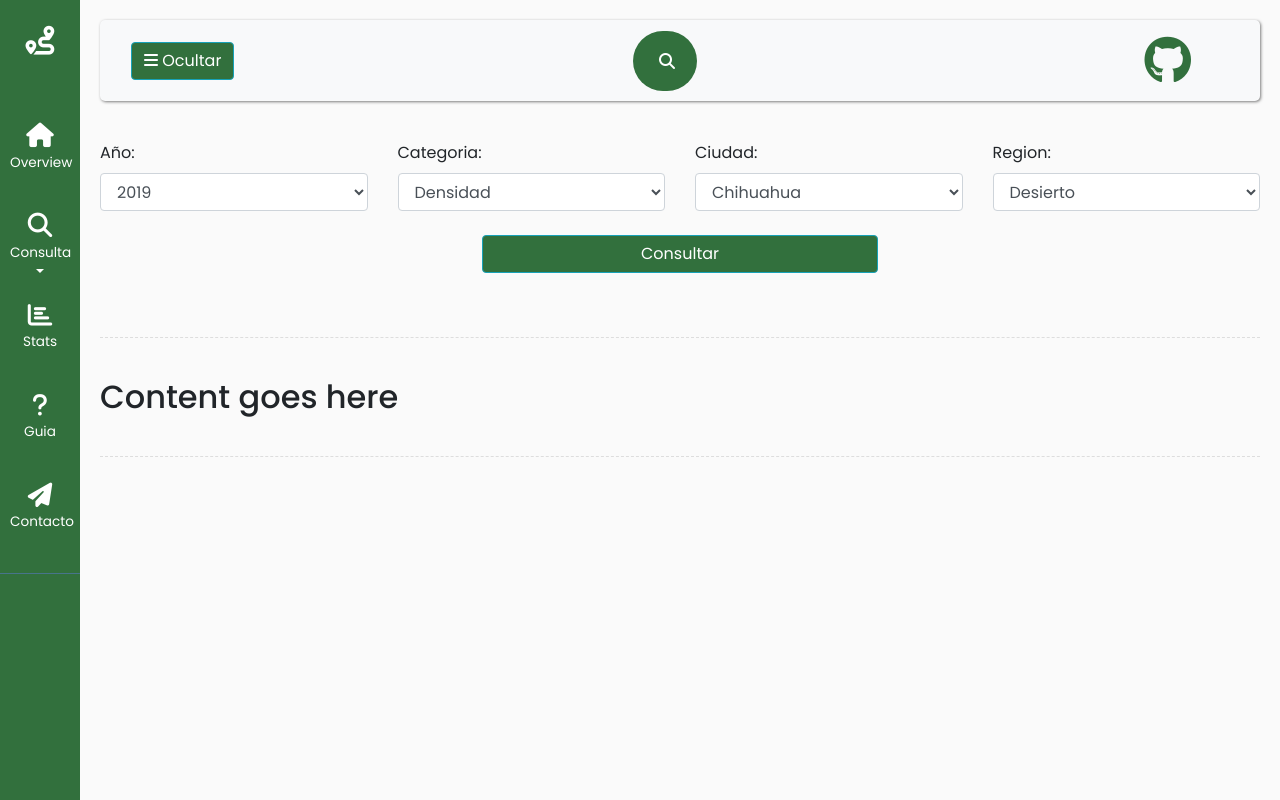
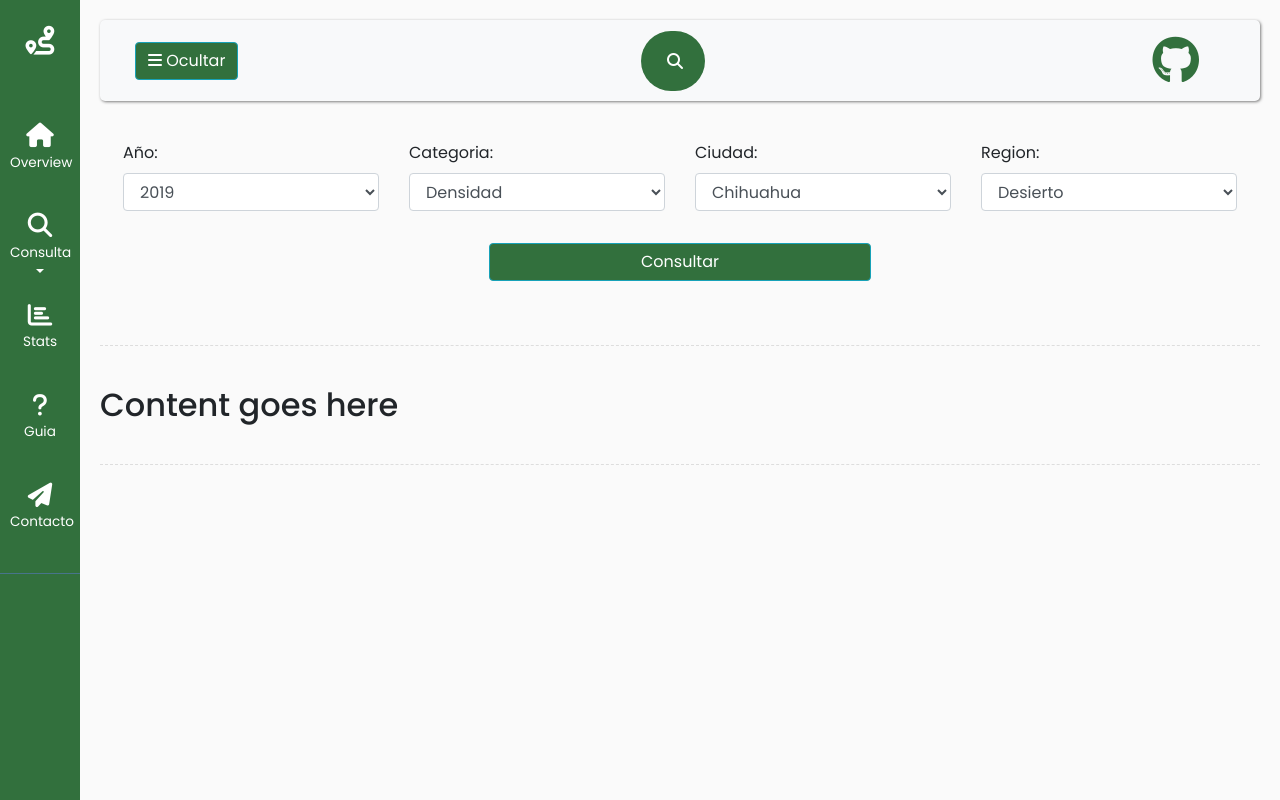
Before and after one commit to DanielLimasP/tourism-info-frontend, a Vue app: page / in a window 1280 px wide. Built offline with nearby package versions, Linux system fonts and the light colour scheme.

Commit message:
Finally getting the grasp of it

```diff
--- a/src/components/Nav.vue
+++ b/src/components/Nav.vue
@@ -1,7 +1,7 @@
 <template>
 <nav class="navbar navbar-expand-lg navbar-light bg-light">
     <div class="row container-fluid">
-        <div class="col-md-2">
+        <div class="col-md-2 ml-1 mr-1">
             <button type="button" id="sidebarCollapse" class="btn btn-info">
                 <i class="fas fa-bars"></i> Ocultar
             </button>
@@ -12,7 +12,7 @@
         <div class="container col-md-8">
             <div class="d-flex justify-content-center">
                 <div class="searchbar">
-                    <input class="search_input" type="text" name="" placeholder="Search...">
+                    <input v-model="query" @keydown="printQuery" class="search_input" type="text" name="" placeholder="Search...">
                     <a href="#" class="search_icon"><i class="fas fa-search"></i></a>
                 </div>
             </div>
@@ -31,6 +31,16 @@
 <script>
 export default {
     name: "Nav",
+    data() {
+        return {
+            query: ''
+        }
+    },
+    methods: {
+        printQuery() {
+            console.log(this.query)
+        }
+    }
 };
 </script>
 
--- a/src/components/QueryForm.vue
+++ b/src/components/QueryForm.vue
@@ -1,6 +1,6 @@
 <template>
 <form action="#">
-    <div class="row">
+    <div class="row m-2">
         <div class="col-md-3">
             <label for="sel1">Año:</label>
             <select class="form-control" id="sel1">
@@ -30,7 +30,7 @@
             </select>
         </div>
     </div>
-    <div class="row">
+    <div class="row m-2">
         <button type="submit" class="btn btn-info mt-4 mb-4 col-md-4 mx-auto">Consultar</button>
     </div>
 </form>
```
